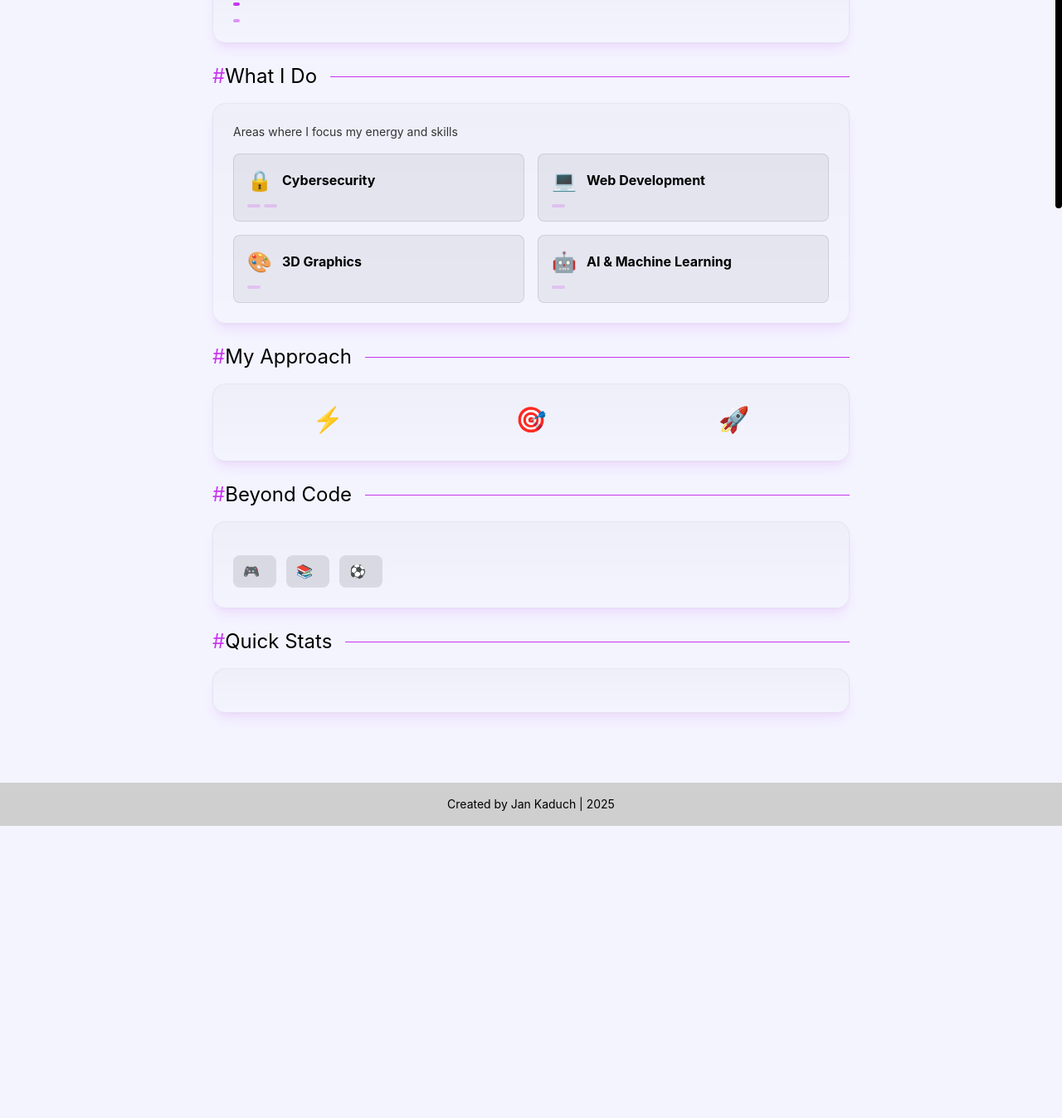
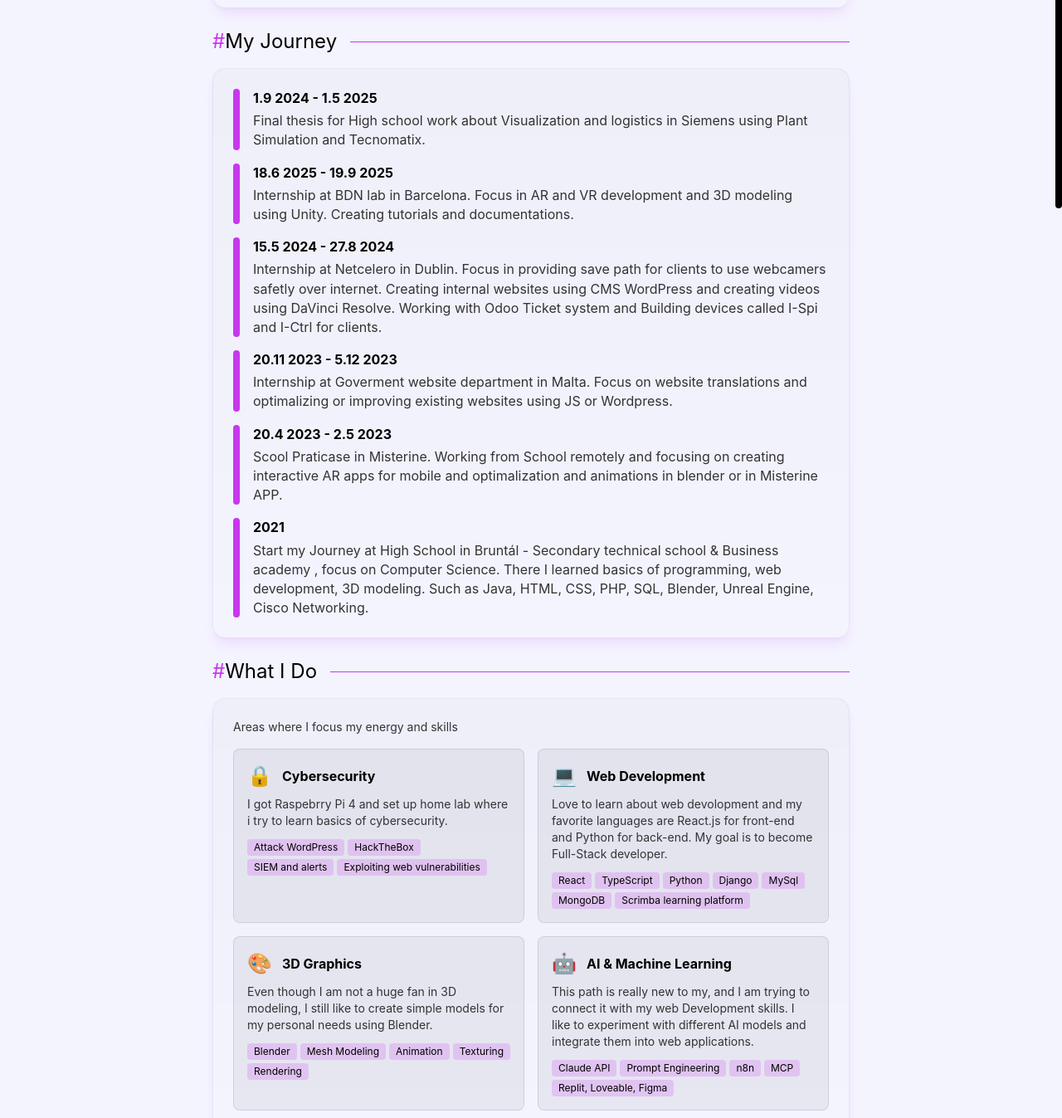
Before and after one commit to jankady/JS-portfolio, a website: page src/aboutme.html in a window 1280 px wide. Shown: the part 349-1696 px from the top of the page at 83% size. Before the commit the page ends 1344 px from the top, so only its background shows below. Drawn offline with nearby package versions, Linux system fonts and the light colour scheme; files that its build step writes are made by us from their sources.

Commit message:
filling about me with informations

```diff
--- a/src/aboutme.html
+++ b/src/aboutme.html
@@ -82,25 +82,26 @@
 <!--header and main-->
 <div class="container w-3/4 block mx-auto">
 
-    <!--    main-->
+    <!-- MAIN -->
     <main class="block px-4 py-5">
 
-        <!-- 1. INTRO / HERO SEKCE -->
+        <!-- 1. INTRO -->
         <section class="max-w-3xl mx-auto my-6" id="intro-section">
             <div class="flex align-middle mb-4">
                 <h3 class="text-2xl text-secondary"><span class="text-primary">#</span>Who I Am</h3>
                 <hr class="flex-grow border-t text-primary ml-4 mt-4">
             </div>
             <div class="bg-gradient-to-b from-secondary/2 to-transparent border border-secondary/5 rounded-2xl p-6 shadow-lg shadow-primary/10">
-                <p class="text-lg text-secondary font-semibold mb-3">Hi, I'm Jan - Cybersecurity Enthusiast & Developer</p>
+                <p class="text-lg text-secondary font-semibold mb-3">Hi, I'm Jan - Cybersecurity Enthusiast & Web Developer</p>
                 <p class="text-paragraph leading-relaxed">
-                    <!-- Krátký úvod o tobě - 2-3 věty -->
-                    <!-- Např: "Jsem student se zájmem o kyberbezpečnost a vývoj..." -->
+                    My name is John Kaduch, and I am passionate about cybersecurity, web development,
+                    and AI. With a strong foundation in computer science and a keen interest in improving my skills and knowledge. Whether it's building
+                    robust web applications or exploring the latest advancements in AI, I am dedicated to continuous learning and growth in the tech world.
                 </p>
             </div>
         </section>
 
-        <!-- 2. MY JOURNEY / STORY -->
+        <!-- 2. MY JOURNEY  -->
         <section class="max-w-3xl mx-auto my-6" id="journey-section">
             <div class="flex align-middle mb-4">
                 <h3 class="text-2xl text-secondary"><span class="text-primary">#</span>My Journey</h3>
@@ -108,37 +109,89 @@
             </div>
             <div class="bg-gradient-to-b from-secondary/2 to-transparent border border-secondary/5 rounded-2xl p-6 shadow-lg shadow-primary/10">
                 <div class="space-y-4">
-                    <!-- Timeline položky -->
+                    <!-- Timeline -->
                     <div class="flex gap-4">
                         <div class="flex-shrink-0 w-2 bg-primary rounded-full"></div>
                         <div>
                             <h4 class="text-secondary font-bold mb-1">
-                                <!-- Rok/Období - např: "2023 - Present" -->
+                                1.9 2024 - 1.5 2025
                             </h4>
                             <p class="text-paragraph">
-                                <!-- Co děláš/studuješ -->
+                                Final thesis for High school work about Visualization and logistics in Siemens using Plant Simulation and Tecnomatix.
                             </p>
                         </div>
                     </div>
 
                     <div class="flex gap-4">
-                        <div class="flex-shrink-0 w-2 bg-primary/50 rounded-full"></div>
+                        <div class="flex-shrink-0 w-2 bg-primary rounded-full"></div>
                         <div>
                             <h4 class="text-secondary font-bold mb-1">
-                                <!-- Další období -->
+                                18.6 2025 - 19.9 2025
                             </h4>
                             <p class="text-paragraph">
-                                <!-- Popis -->
+                                Internship at BDN lab in Barcelona. Focus in AR and VR development and 3D modeling using Unity. Creating tutorials and documentations.
                             </p>
                         </div>
                     </div>
 
-                    <!-- Přidej další položky podle potřeby -->
+                    <div class="flex gap-4">
+                        <div class="flex-shrink-0 w-2 bg-primary rounded-full"></div>
+                        <div>
+                            <h4 class="text-secondary font-bold mb-1">
+                                15.5 2024 - 27.8 2024
+                            </h4>
+                            <p class="text-paragraph">
+                                Internship at Netcelero in Dublin. Focus in providing save path for clients to use webcamers safetly over internet.
+                                Creating internal websites using CMS WordPress and creating videos using DaVinci Resolve. Working with Odoo Ticket system and Building devices called
+                                I-Spi and I-Ctrl for clients.
+                            </p>
+                        </div>
+                    </div>
+
+                    <div class="flex gap-4">
+                        <div class="flex-shrink-0 w-2 bg-primary rounded-full"></div>
+                        <div>
+                            <h4 class="text-secondary font-bold mb-1">
+                                20.11 2023 - 5.12 2023
+                            </h4>
+                            <p class="text-paragraph">
+                                Internship at Goverment website department in Malta. Focus on website translations and optimalizing or improving existing websites using JS or Wordpress.
+                            </p>
+                        </div>
+                    </div>
+
+                    <div class="flex gap-4">
+                        <div class="flex-shrink-0 w-2 bg-primary rounded-full"></div>
+                        <div>
+                            <h4 class="text-secondary font-bold mb-1">
+                                20.4 2023 - 2.5 2023
+                            </h4>
+                            <p class="text-paragraph">
+                                Scool Praticase in Misterine. Working from School remotely and focusing on creating interactive AR apps for mobile and optimalization and animations
+                                in blender or in Misterine APP.
+                            </p>
+                        </div>
+                    </div>
+
+                    <div class="flex gap-4">
+                        <div class="flex-shrink-0 w-2 bg-primary rounded-full"></div>
+                        <div>
+                            <h4 class="text-secondary font-bold mb-1">
+                                2021
+                            </h4>
+                            <p class="text-paragraph">
+                                Start my Journey at High School in Bruntál - Secondary technical school & Business academy , focus on Computer Science.
+                                There I learned basics of programming, web development, 3D modeling. Such as Java, HTML, CSS, PHP, SQL, Blender, Unreal Engine, Cisco Networking.
+                            </p>
+                        </div>
+                    </div>
+
+
                 </div>
             </div>
         </section>
 
-        <!-- 3. EXPERTISE / SKILLS -->
+        <!-- 3. SKILLS -->
         <section class="max-w-3xl mx-auto my-6" id="expertise-section">
             <div class="flex align-middle mb-4">
                 <h3 class="text-2xl text-secondary"><span class="text-primary">#</span>What I Do</h3>
@@ -147,7 +200,6 @@
             <div class="bg-gradient-to-b from-secondary/2 to-transparent border border-secondary/5 rounded-2xl p-6 shadow-lg shadow-primary/10">
                 <p class="text-sm text-paragraph mb-4">Areas where I focus my energy and skills</p>
 
-                <!-- Grid of expertise cards -->
                 <div class="grid md:grid-cols-2 gap-4">
                     <!-- Card 1 -->
                     <div class="bg-secondary/5 border border-secondary/10 rounded-lg p-4 hover:border-primary/30 transition-all">
@@ -156,11 +208,13 @@
                             <h4 class="text-secondary font-bold">Cybersecurity</h4>
                         </div>
                         <p class="text-sm text-paragraph">
-                            <!-- Popis co děláš v cybersecurity -->
+                            I got Raspebrry Pi 4 and set up home lab where i try to learn basics of cybersecurity.
                         </p>
                         <div class="mt-3 flex flex-wrap gap-1">
-                            <span class="px-2 py-0.5 bg-primary/20 text-primary text-xs rounded"><!-- skill --></span>
-                            <span class="px-2 py-0.5 bg-primary/20 text-primary text-xs rounded"><!-- skill --></span>
+                            <span class="px-2 py-0.5 bg-primary/20 text-secondary text-xs rounded">Attack WordPress</span>
+                            <span class="px-2 py-0.5 bg-primary/20 text-secondary text-xs rounded">HackTheBox</span>
+                            <span class="px-2 py-0.5 bg-primary/20 text-secondary text-xs rounded">SIEM and alerts</span>
+                            <span class="px-2 py-0.5 bg-primary/20 text-secondary text-xs rounded">Exploiting web vulnerabilities</span>
                         </div>
                     </div>
 
@@ -171,10 +225,16 @@
                             <h4 class="text-secondary font-bold">Web Development</h4>
                         </div>
                         <p class="text-sm text-paragraph">
-                            <!-- Popis -->
+                            Love to learn about web devolopment and my favorite languages are React.js for front-end and Python for back-end. My goal is to become Full-Stack developer.
                         </p>
                         <div class="mt-3 flex flex-wrap gap-1">
-                            <span class="px-2 py-0.5 bg-primary/20 text-primary text-xs rounded"><!-- skill --></span>
+                            <span class="px-2 py-0.5 bg-primary/20 text-secondary text-xs rounded">React</span>
+                            <span class="px-2 py-0.5 bg-primary/20 text-secondary text-xs rounded">TypeScript</span>
+                            <span class="px-2 py-0.5 bg-primary/20 text-secondary text-xs rounded">Python</span>
+                            <span class="px-2 py-0.5 bg-primary/20 text-secondary text-xs rounded">Django</span>
+                            <span class="px-2 py-0.5 bg-primary/20 text-secondary text-xs rounded">MySql</span>
+                            <span class="px-2 py-0.5 bg-primary/20 text-secondary text-xs rounded">MongoDB</span>
+                            <span class="px-2 py-0.5 bg-primary/20 text-secondary text-xs rounded">Scrimba learning platform</span>
                         </div>
                     </div>
 
@@ -185,10 +245,14 @@
                             <h4 class="text-secondary font-bold">3D Graphics</h4>
                         </div>
                         <p class="text-sm text-paragraph">
-                            <!-- Popis -->
+                            Even though I am not a huge fan in 3D modeling, I still like to create simple models for my personal needs using Blender.
                         </p>
                         <div class="mt-3 flex flex-wrap gap-1">
-                            <span class="px-2 py-0.5 bg-primary/20 text-primary text-xs rounded"><!-- skill --></span>
+                            <span class="px-2 py-0.5 bg-primary/20 text-secondary text-xs rounded">Blender</span>
+                            <span class="px-2 py-0.5 bg-primary/20 text-secondary text-xs rounded">Mesh Modeling</span>
+                            <span class="px-2 py-0.5 bg-primary/20 text-secondary text-xs rounded">Animation</span>
+                            <span class="px-2 py-0.5 bg-primary/20 text-secondary text-xs rounded">Texturing</span>
+                            <span class="px-2 py-0.5 bg-primary/20 text-secondary text-xs rounded">Rendering</span>
                         </div>
                     </div>
 
@@ -199,113 +263,52 @@
                             <h4 class="text-secondary font-bold">AI & Machine Learning</h4>
                         </div>
                         <p class="text-sm text-paragraph">
-                            <!-- Popis -->
+                            This path is really new to my, and I am trying to connect it with my web Development skills. I like to experiment with different AI models
+                            and integrate them into web applications.
                         </p>
                         <div class="mt-3 flex flex-wrap gap-1">
-                            <span class="px-2 py-0.5 bg-primary/20 text-primary text-xs rounded"><!-- skill --></span>
+                            <span class="px-2 py-0.5 bg-primary/20 text-secondary text-xs rounded">Claude API</span>
+                            <span class="px-2 py-0.5 bg-primary/20 text-secondary text-xs rounded">Prompt Engineering</span>
+                            <span class="px-2 py-0.5 bg-primary/20 text-secondary text-xs rounded">n8n</span>
+                            <span class="px-2 py-0.5 bg-primary/20 text-secondary text-xs rounded">MCP</span>
+                            <span class="px-2 py-0.5 bg-primary/20 text-secondary text-xs rounded">Replit, Loveable, Figma</span>
                         </div>
                     </div>
                 </div>
             </div>
         </section>
 
-        <!-- 4. APPROACH / PHILOSOPHY -->
-        <section class="max-w-3xl mx-auto my-6" id="approach-section">
-            <div class="flex align-middle mb-4">
-                <h3 class="text-2xl text-secondary"><span class="text-primary">#</span>My Approach</h3>
-                <hr class="flex-grow border-t text-primary ml-4 mt-4">
-            </div>
-            <div class="bg-gradient-to-b from-secondary/2 to-transparent border border-secondary/5 rounded-2xl p-6 shadow-lg shadow-primary/10">
-                <div class="grid md:grid-cols-3 gap-4">
-                    <!-- Value 1 -->
-                    <div class="text-center">
-                        <div class="text-3xl mb-2">⚡</div>
-                        <h4 class="text-secondary font-bold mb-2"><!-- Např: "Fast Learner" --></h4>
-                        <p class="text-sm text-paragraph">
-                            <!-- Popis tvého přístupu -->
-                        </p>
-                    </div>
-
-                    <!-- Value 2 -->
-                    <div class="text-center">
-                        <div class="text-3xl mb-2">🎯</div>
-                        <h4 class="text-secondary font-bold mb-2"><!-- Např: "Detail-Oriented" --></h4>
-                        <p class="text-sm text-paragraph">
-                            <!-- Popis -->
-                        </p>
-                    </div>
-
-                    <!-- Value 3 -->
-                    <div class="text-center">
-                        <div class="text-3xl mb-2">🚀</div>
-                        <h4 class="text-secondary font-bold mb-2"><!-- Např: "Always Improving" --></h4>
-                        <p class="text-sm text-paragraph">
-                            <!-- Popis -->
-                        </p>
-                    </div>
-                </div>
-            </div>
-        </section>
-
-        <!-- 5. BEYOND WORK / INTERESTS -->
+        <!-- 4. INTERESTS -->
         <section class="max-w-3xl mx-auto my-6" id="interests-section">
             <div class="flex align-middle mb-4">
-                <h3 class="text-2xl text-secondary"><span class="text-primary">#</span>Beyond Code</h3>
+                <h3 class="text-2xl text-secondary"><span class="text-primary">#</span>Free time</h3>
                 <hr class="flex-grow border-t text-primary ml-4 mt-4">
             </div>
             <div class="bg-gradient-to-b from-secondary/2 to-transparent border border-secondary/5 rounded-2xl p-6 shadow-lg shadow-primary/10">
                 <p class="text-paragraph mb-4">
-                    <!-- Krátký úvod - např: "When I'm not coding or securing systems..." -->
+                    When I am not coding I love to keep my self busy with other activities and hobbies such as:
                 </p>
 
                 <div class="flex flex-wrap gap-3">
                     <!-- Interest badges -->
                     <div class="flex items-center gap-2 bg-secondary/10 px-3 py-2 rounded-lg">
                         <span>🎮</span>
-                        <span class="text-secondary text-sm"><!-- Zájem - např: "Gaming" --></span>
+                        <span class="text-secondary text-sm">Playing video games</span>
                     </div>
 
                     <div class="flex items-center gap-2 bg-secondary/10 px-3 py-2 rounded-lg">
                         <span>📚</span>
-                        <span class="text-secondary text-sm"><!-- Zájem --></span>
+                        <span class="text-secondary text-sm">Learning platforms such as Scrimba, HackTheBox, BootDev or CodeCrafters</span>
                     </div>
 
                     <div class="flex items-center gap-2 bg-secondary/10 px-3 py-2 rounded-lg">
                         <span>⚽</span>
-                        <span class="text-secondary text-sm"><!-- Zájem --></span>
+                        <span class="text-secondary text-sm">Hiking and Traveling</span>
                     </div>
 
-                    <!-- Přidej další podle potřeby -->
-                </div>
-            </div>
-        </section>
-
-        <!-- 6. STATS / FUN FACTS (volitelné) -->
-        <section class="max-w-3xl mx-auto my-6" id="stats-section">
-            <div class="flex align-middle mb-4">
-                <h3 class="text-2xl text-secondary"><span class="text-primary">#</span>Quick Stats</h3>
-                <hr class="flex-grow border-t text-primary ml-4 mt-4">
-            </div>
-            <div class="bg-gradient-to-b from-secondary/2 to-transparent border border-secondary/5 rounded-2xl p-6 shadow-lg shadow-primary/10">
-                <div class="grid grid-cols-2 md:grid-cols-4 gap-4 text-center">
-                    <div>
-                        <div class="text-2xl font-bold text-primary mb-1"><!-- Číslo --></div>
-                        <div class="text-sm text-paragraph"><!-- Label - např: "Projects" --></div>
-                    </div>
-
-                    <div>
-                        <div class="text-2xl font-bold text-primary mb-1"><!-- Číslo --></div>
-                        <div class="text-sm text-paragraph"><!-- Label --></div>
-                    </div>
-
-                    <div>
-                        <div class="text-2xl font-bold text-primary mb-1"><!-- Číslo --></div>
-                        <div class="text-sm text-paragraph"><!-- Label --></div>
-                    </div>
-
-                    <div>
-                        <div class="text-2xl font-bold text-primary mb-1"><!-- Číslo --></div>
-                        <div class="text-sm text-paragraph"><!-- Label --></div>
+                    <div class="flex items-center gap-2 bg-secondary/10 px-3 py-2 rounded-lg">
+                        <span>🎼</span>
+                        <span class="text-secondary text-sm">I want to learn something related to music, but don't have enough time</span>
                     </div>
                 </div>
             </div>
```
